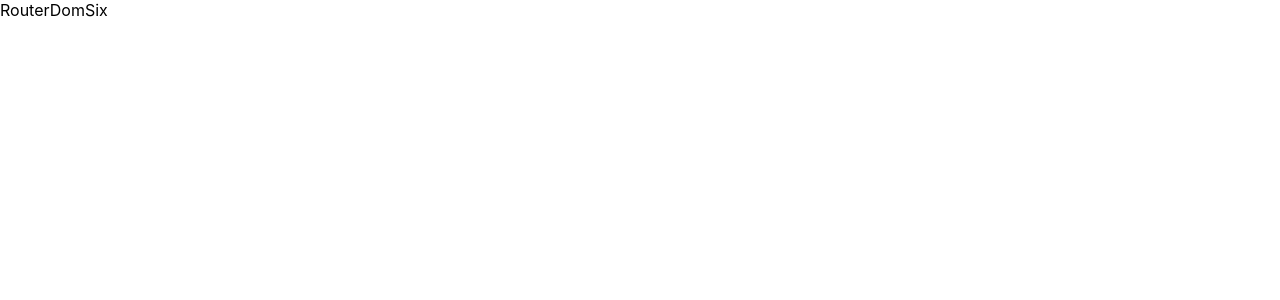
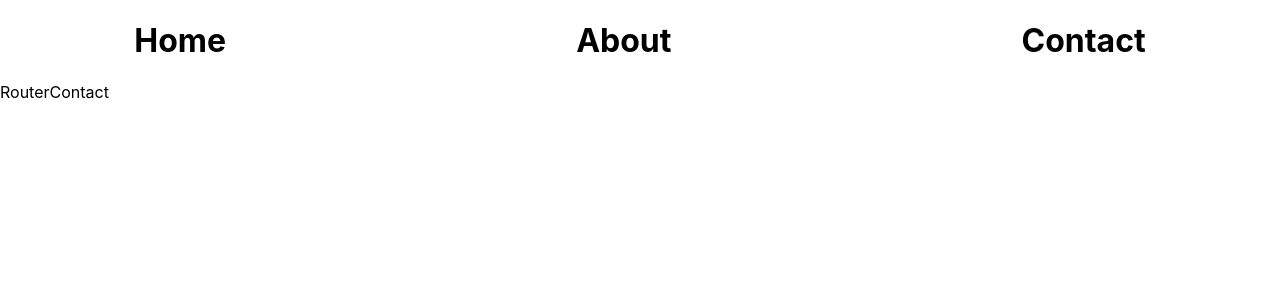
Before and after one commit to NizamovSardorbek/Wbb-ClassWorks, a React (Create React App) app: page /contact in a window 1280 px wide. Shown: the top 300 px of the page. Built offline with nearby package versions, Linux system fonts and the light colour scheme.

Commit message:
router oltinchi

```diff
--- /dev/null
+++ b/src/Router6/NavbarSix.jsx
@@ -0,0 +1,15 @@
+import React from "react";
+import { WrapSix } from "./StyleSix";
+import { useNavigate } from "react-router-dom";
+const NavbarSix = () => {
+  const navigate = useNavigate();
+  return (
+    <WrapSix>
+      <h1 onClick={() => navigate("/home")}>Home</h1>
+      <h1 onClick={() => navigate("/about")}>About</h1>
+      <h1 onClick={() => navigate("/contact")}> Contact</h1>
+    </WrapSix>
+  );
+};
+
+export default NavbarSix;
--- /dev/null
+++ b/src/Router6/RouteHome.jsx
@@ -0,0 +1,9 @@
+import React from 'react'
+
+const RouterHome = () => {
+  return (
+    <div>RouterHome</div>
+  )
+}
+
+export default RouterHome
--- /dev/null
+++ b/src/Router6/RouterAbout.jsx
@@ -0,0 +1,9 @@
+import React from 'react'
+
+const RouterAbout = () => {
+  return (
+    <div>RouterAbout</div>
+  )
+}
+
+export default RouterAbout
--- /dev/null
+++ b/src/Router6/RouterContact.jsx
@@ -0,0 +1,9 @@
+import React from 'react'
+
+const RouterContact = () => {
+  return (
+    <div>RouterContact</div>
+  )
+}
+
+export default RouterContact
--- a/src/Router6/RouterDomSix.jsx
+++ b/src/Router6/RouterDomSix.jsx
@@ -1,12 +1,29 @@
-import React from 'react'
-
+import React from "react";
+import { Routes, Route } from "react-router-dom";
+import NavbarSix from "./NavbarSix";
+import RouterHome from "./RouteHome";
+import RouterAbout from "./RouterAbout";
+import RouterContact from "./RouterContact";
 const RouterDomSix = () => {
   return (
-    <div>RouterDomSix</div>
-  )
-}
+    <div>
+      <NavbarSix/>
+      <Routes>
+        <Route path="/home" element={<RouterHome />} />
+        <Route path="/about" element={<RouterAbout />} />
+        <Route path="/contact" element={<RouterContact />} />
+      </Routes>
+    </div>
+  );
+};
 
-export default RouterDomSix
-
+export default RouterDomSix;
 
 // 1 npm i react-router-dom bu routerni oltinchi versiyasini ornatadi
+// 2 bunda ham birinchi BrowserRouterda orab olishimz kerak eng katta orab turuvchisini
+// 3 Routesda biz main routerni orab qoyamz switchni vazifasini bajaradi
+// 4 Route beramz yani ekranga maulomot component  chiqarsh va yonalish berbb yuborish ucun
+// 5 path beramz routni tegini iciga yani buyruq home bolsa deymz
+// 6 element yani home bolsa shu pageni chiqar degani
+// 7 navbarga otamz va navbarda bitta ozgaruvchi ocib router domdan useNavigate olib kelb  tenglab qoyamz
+// 8 endi biz qaysini ustiga bossak otishi ucuin onlick bolganda deymz pathlarga Example :  <h1 onClick={() => navigate("/home")}>Home</h1>
--- /dev/null
+++ b/src/Router6/StyleSix.jsx
@@ -0,0 +1,15 @@
+import styled from "styled-components";
+
+export const WrapSix = styled.div`
+  display: flex;
+  align-items: center;
+  justify-content: center;
+  gap: 350px;
+  >h1{
+
+      :hover {
+          cursor: pointer;
+          color: red;
+        }
+    }
+`;
--- a/src/RouterDom/RootRouter.jsx
+++ b/src/RouterDom/RootRouter.jsx
@@ -70,7 +70,7 @@ export default RootRouter;
 // 10 biz Routeni ichiga path degan atrebut beramz
 // 11 pathda biz navbardan to qilib icida   jonatgan buyruqni yozamz example path={/home}
 // 12 component atrebuti ichida  Hec qande belgilarsz icida component={home}
-// 13 agar proplar ishlamoqci bolsak ->     <Route path={"/home"}>
+// 13 agar proplar ishlamoqci bolsak =>     <Route path={"/home"}>
 //                                                <home />
 //                                           </Route>
 
--- a/src/index.js
+++ b/src/index.js
@@ -1,14 +1,14 @@
 import React from 'react';
 import ReactDOM from 'react-dom/client';
-import { BrowserRouter } from 'react-router-dom';
 import './index.css';
 import RouterDomSix from './Router6/RouterDomSix';
-import RootRouter from './RouterDom/RootRouter';
-
+import { BrowserRouter } from 'react-router-dom';
 
 const root = ReactDOM.createRoot(document.getElementById('root'));
 root.render(
-  <React.StrictMode>
-<RouterDomSix/>
-  </React.StrictMode>
+  <BrowserRouter>
+    <React.StrictMode>
+      <RouterDomSix/>
+    </React.StrictMode>
+  </BrowserRouter>
 );
```
